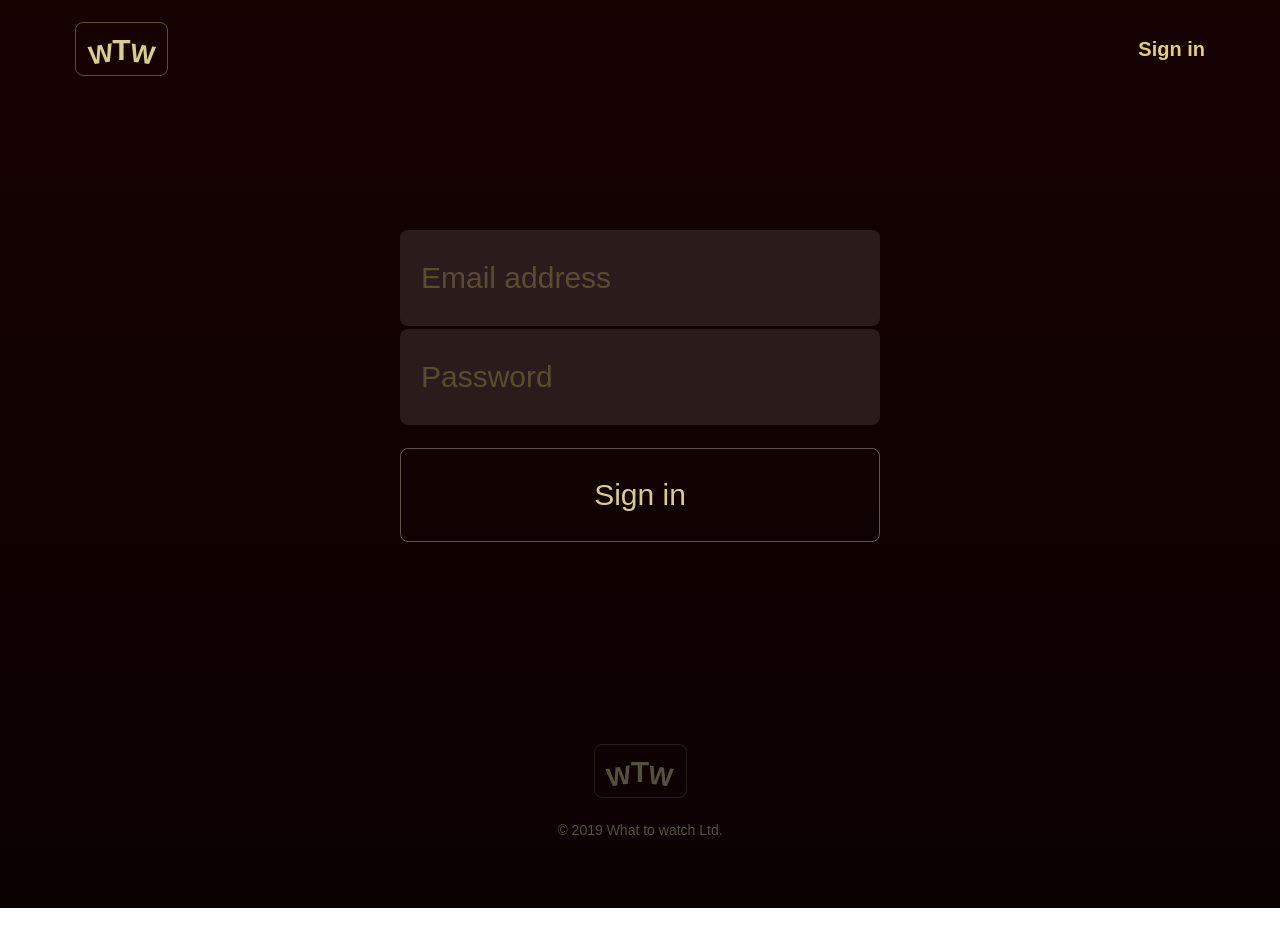
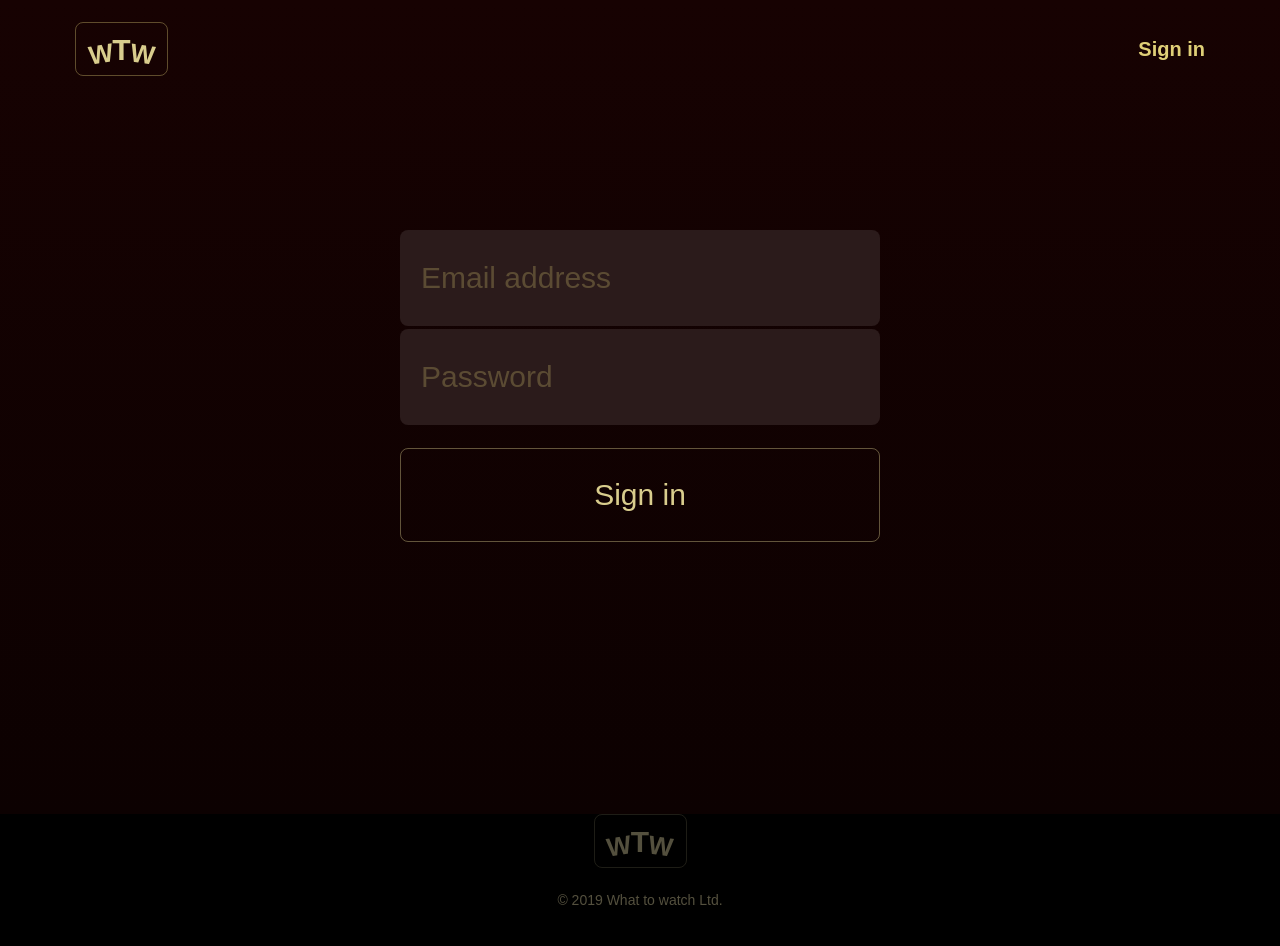
Before and after one commit to superkun123/what-to-watch, a Vue app: page /Login in a window 1280 px wide. Shown: the top 946 px of the page. Before the commit the page ends 908 px from the top, so only its background shows below. Built offline with nearby package versions, Linux system fonts and the light colour scheme.

Commit message:
[DEV] Added footer view

```diff
--- a/src/App.vue
+++ b/src/App.vue
@@ -1,10 +1,12 @@
 <script setup lang="ts">
-import HeaderMain from '@/layouts/HeaderMain.vue'
+import HeaderLayout from '@/layouts/HeaderLayout.vue'
+import FooterLayout from '@/layouts/FooterLayout.vue'
 const isLogin:boolean = false;
 </script>
 
 <template>
-  <header-main :isLogin="isLogin"/>
+  <header-layout :isLogin="isLogin"/>
   <router-view>
   </router-view>
+  <footer-layout />
 </template>
--- a/src/assets/css/style.css
+++ b/src/assets/css/style.css
@@ -911,8 +911,7 @@ main {
   background-image: -webkit-gradient(linear, left top, left bottom, from(#180202), to(#000000));
   background-image: linear-gradient(-180deg, #180202 0%, #000000 100%);
   color: #C9B37E;
-  padding: 15px;
-  padding-bottom: 70px; }
+  padding: 15px; }
 
 .page-header {
   display: -webkit-box;
@@ -1407,3 +1406,10 @@ main {
   top: 50%;
   -webkit-transform: translateY(-50%);
           transform: translateY(-50%); }
+
+.page-footer {
+  position: absolute;
+  width: 100%;
+  background: #000;
+  padding-bottom: 70px;
+}
--- /dev/null
+++ b/src/layouts/FooterLayout.vue
@@ -0,0 +1,15 @@
+<template>
+  <footer class="page-footer">
+    <div class="logo">
+      <a class="logo__link logo__link--light">
+        <span class="logo__letter logo__letter--1">W</span>
+        <span class="logo__letter logo__letter--2">T</span>
+        <span class="logo__letter logo__letter--3">W</span>
+      </a>
+    </div>
+
+    <div class="copyright">
+      <p>© 2019 What to watch Ltd.</p>
+    </div>
+  </footer>
+</template>
--- /dev/null
+++ b/src/layouts/HeaderLayout.vue
@@ -0,0 +1,31 @@
+<script setup lang="ts">
+import AvatarUser from '@/components/AvatarUser.vue'
+type Props = {
+  isLogin: boolean
+}
+
+defineProps<Props>()
+</script>
+
+<template>
+  <header class="page-header movie-card__head">
+    <router-link to="/">
+      <div class="logo">
+        <a class="logo__link">
+          <span class="logo__letter logo__letter--1">W</span>
+          <span class="logo__letter logo__letter--2">T</span>
+          <span class="logo__letter logo__letter--3">W</span>
+        </a>
+      </div>
+    </router-link>
+
+   <router-link to="/Login">
+     <AvatarUser v-if="isLogin" />
+     <slot v-else>
+       <div class="user-block">
+         <a href="#" class="user-block__link">Sign in</a>
+       </div>
+     </slot>
+   </router-link>
+  </header>
+</template>
--- a/src/layouts/HeaderMain.vue
+++ /dev/null
@@ -1,31 +0,0 @@
-<script setup lang="ts">
-import AvatarUser from '@/components/AvatarUser.vue'
-type Props = {
-  isLogin: boolean
-}
-
-defineProps<Props>()
-</script>
-
-<template>
-  <header class="page-header movie-card__head">
-    <router-link to="/">
-      <div class="logo">
-        <a class="logo__link">
-          <span class="logo__letter logo__letter--1">W</span>
-          <span class="logo__letter logo__letter--2">T</span>
-          <span class="logo__letter logo__letter--3">W</span>
-        </a>
-      </div>
-    </router-link>
-
-   <router-link to="/Login">
-     <AvatarUser v-if="isLogin" />
-     <slot v-else>
-       <div class="user-block">
-         <a href="#" class="user-block__link">Sign in</a>
-       </div>
-     </slot>
-   </router-link>
-  </header>
-</template>
--- a/src/views/HomeView.vue
+++ b/src/views/HomeView.vue
@@ -112,20 +112,6 @@ import CatalogMovieList from '@/blocks/CatalogMovieList.vue'
           <button class="catalog__button" type="button">Show more</button>
         </div>
       </section>
-
-      <footer class="page-footer">
-        <div class="logo">
-          <a class="logo__link logo__link--light">
-            <span class="logo__letter logo__letter--1">W</span>
-            <span class="logo__letter logo__letter--2">T</span>
-            <span class="logo__letter logo__letter--3">W</span>
-          </a>
-        </div>
-
-        <div class="copyright">
-          <p>© 2019 What to watch Ltd.</p>
-        </div>
-      </footer>
     </div>
   </main>
 </template>
--- a/src/views/LoginView.vue
+++ b/src/views/LoginView.vue
@@ -48,19 +48,5 @@
         </div>
       </form>
     </div>
-
-    <footer class="page-footer">
-      <div class="logo">
-        <a href="main.html" class="logo__link logo__link--light">
-          <span class="logo__letter logo__letter--1">W</span>
-          <span class="logo__letter logo__letter--2">T</span>
-          <span class="logo__letter logo__letter--3">W</span>
-        </a>
-      </div>
-
-      <div class="copyright">
-        <p>© 2019 What to watch Ltd.</p>
-      </div>
-    </footer>
   </div>
 </template>
--- a/src/views/MovieItemView.vue
+++ b/src/views/MovieItemView.vue
@@ -145,19 +145,5 @@
         </article>
       </div>
     </section>
-
-    <footer class="page-footer">
-      <div class="logo">
-        <a href="main.html" class="logo__link logo__link--light">
-          <span class="logo__letter logo__letter--1">W</span>
-          <span class="logo__letter logo__letter--2">T</span>
-          <span class="logo__letter logo__letter--3">W</span>
-        </a>
-      </div>
-
-      <div class="copyright">
-        <p>© 2019 What to watch Ltd.</p>
-      </div>
-    </footer>
   </div>
 </template>
```
